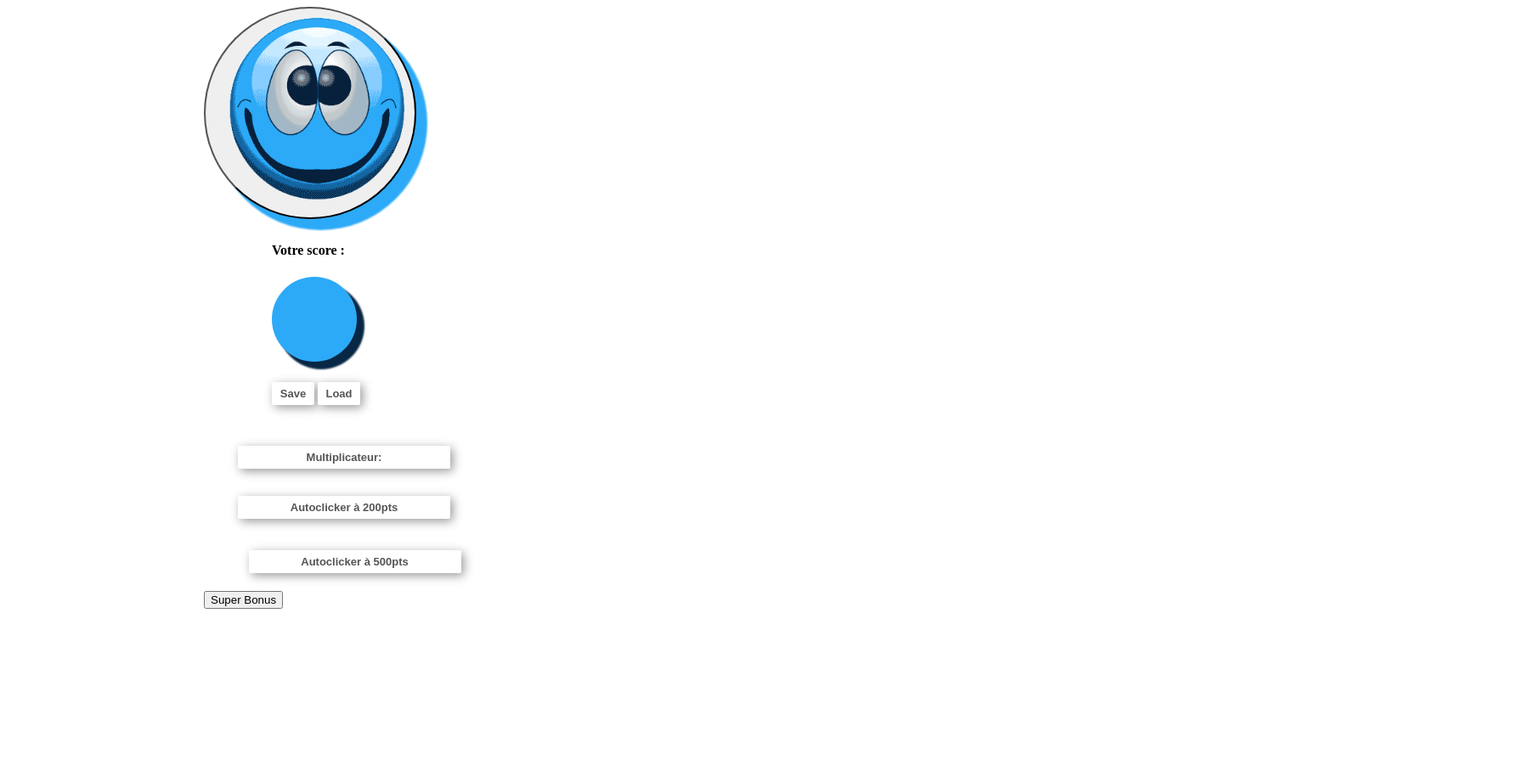
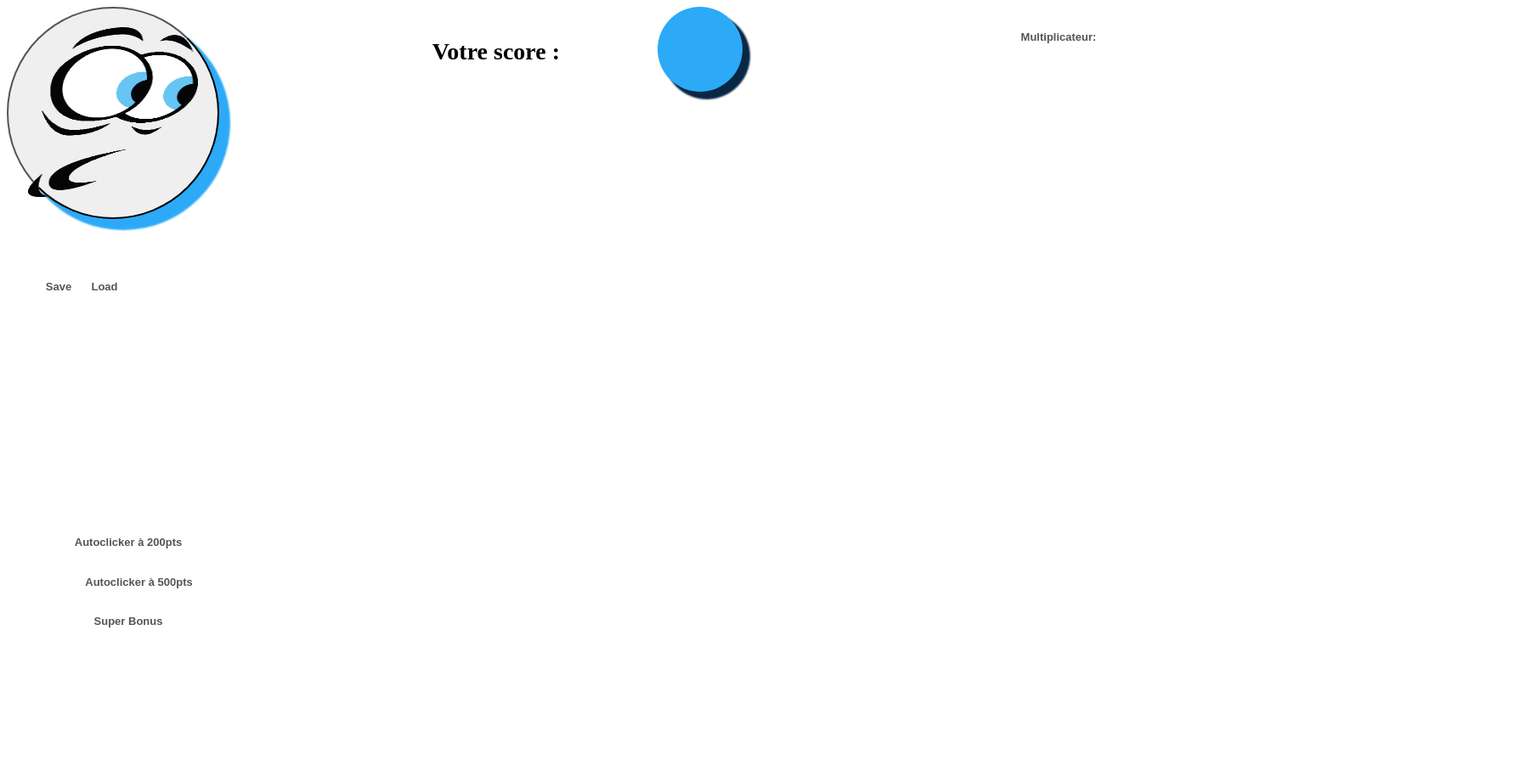
Before and after one commit to haulindaphne/javascript, a plain HTML site: page cookie/index.html in a window 1280 px wide. Shown: the whole page at 85% size, 1808 px wide, since content can reach past the window. Before the commit the page ends 800 px from the top, so only its background shows below. Drawn offline with Linux system fonts and the light colour scheme; a web font is replaced by a local one.

Commit message:
mignon clicker presque final version

```diff
--- a/cookie/cookie.css
+++ b/cookie/cookie.css
@@ -1,29 +1,40 @@
-body {
+.container {
     background-image: url('../cookie/asset/image-de-mignon.jpe');
-}
-.container {
-    width: 800px;
+    background-image: cover;
+    display: grid;
+    grid-template-columns: 20% 20% 20% 20% 20%;
+    grid-template-rows: 300px 300px 300px 300px;
+    grid-gap: 5px;
+    width: 1800px;
     margin: auto;
 }
 #score {
+    grid-column: 1;
+    grid-row: 1;
     width: 250px;
     height: 250px;
     border-radius: 50%;
     box-shadow: 12px 12px 2px 1px #2CAAF7;
 }
 img {
-    width: 250px;
-    height: 250px;
+    width: 200px;
+    height: 200px;
 }
 #container1, #container2 {
     width: 250px;
     height: 250px;
     margin: auto;
 }
+.container2 {
+    grid-column: 1;
+    grid-row: 3;
+}
 #bonus {
     margin-left: 5%;
 }
 #display {
+    grid-column: 3;
+    grid-row: 1;
     width: 100px;
     height: 100px;
     border-radius: 50%;
@@ -38,22 +49,32 @@ img {
     font-weight: bold;
 }
 #saveLoad {
+    grid-column: 1;
+    grid-row: 2;
     margin-top: 3%;
     margin-left: 10%;
 }
 h4 {
+    grid-column: 2;
+    grid-row: 1;
     width: 250px;
-    margin-left: 10%;;
+    margin-left: 10%;
+    text-align: right;
+    font-size: 28px;
 }
-#save, #load, #buyCursorBtn, #autoCursor,#clic {
+#save, #load, #buyCursorBtn, #autoCursor,#clic, #bonusBtn {
 	border:none;
 	padding:6px 0 6px 0;
 	border-radius:2px;
-	box-shadow:3px 3px 12px #999;
+	box-shadow:3px 3px 12px #2CAAF7 #999;
 	background:#fff;
 	font:bold 13px Arial;
     color:#555;
     width: 50px;
+}
+#save:hover , #load:hover, #buyCursorBtn:hover, #autoCursor:hover, #clic:hover, #bonusBtn:hover {
+    background-color: #2caaf7;
+    color: white;
 }
 #multiply {
     padding-top: 2%;
@@ -63,9 +84,14 @@ h4 {
     color: #2caaf7;
     text-shadow: 2px 3px #082745;
 }
-#autoCursor, #buyCursorBtn, #autoclic, #clic {
+#autoCursor, #buyCursorBtn, #autoclic, #clic, #bonusBtn {
     width: 250px;
     margin-left: 5%;
     margin-top: 2%;
     margin-bottom: 2%;
 }
+
+#bonusTime {
+    grid-column: 1;
+    grid-row: 3;
+}
--- a/cookie/index.html
+++ b/cookie/index.html
@@ -14,7 +14,7 @@
 <body>
     <div class="container">
         <button id="score" onclick="increase()">
-            <img src="../cookie/asset/statements_398659.gif">
+            <img src="../cookie/asset/cartoontrans.png">
         </button>
 
         <h4>Votre score :</h4>
```
Also changed, not shown: cookie/asset/2946f3f9.jpg (deleted), cookie/asset/IMG_2125.jpg (deleted), cookie/asset/boules.jpg (deleted), cookie/asset/cartoontrans.png (added), cookie/asset/ceriseGateau.jpg (deleted), cookie/asset/crushed.jpg (deleted), cookie/asset/fond-d-ecran-rigolo-59.jpg (deleted), cookie/asset/fond-ecran-smiley-joyeux.jpg (deleted), cookie/asset/images.jpeg (deleted), cookie/asset/moimochecitron_02.jpg (deleted), cookie/asset/statements_398659.gif (deleted), cookie/asset/tenor.gif (deleted), cookie/asset/tumblr_mnc0y6H19J1s0cs5fo1_500.gif (deleted), cookie/asset/yeux.jpg (deleted), 1 more files.
